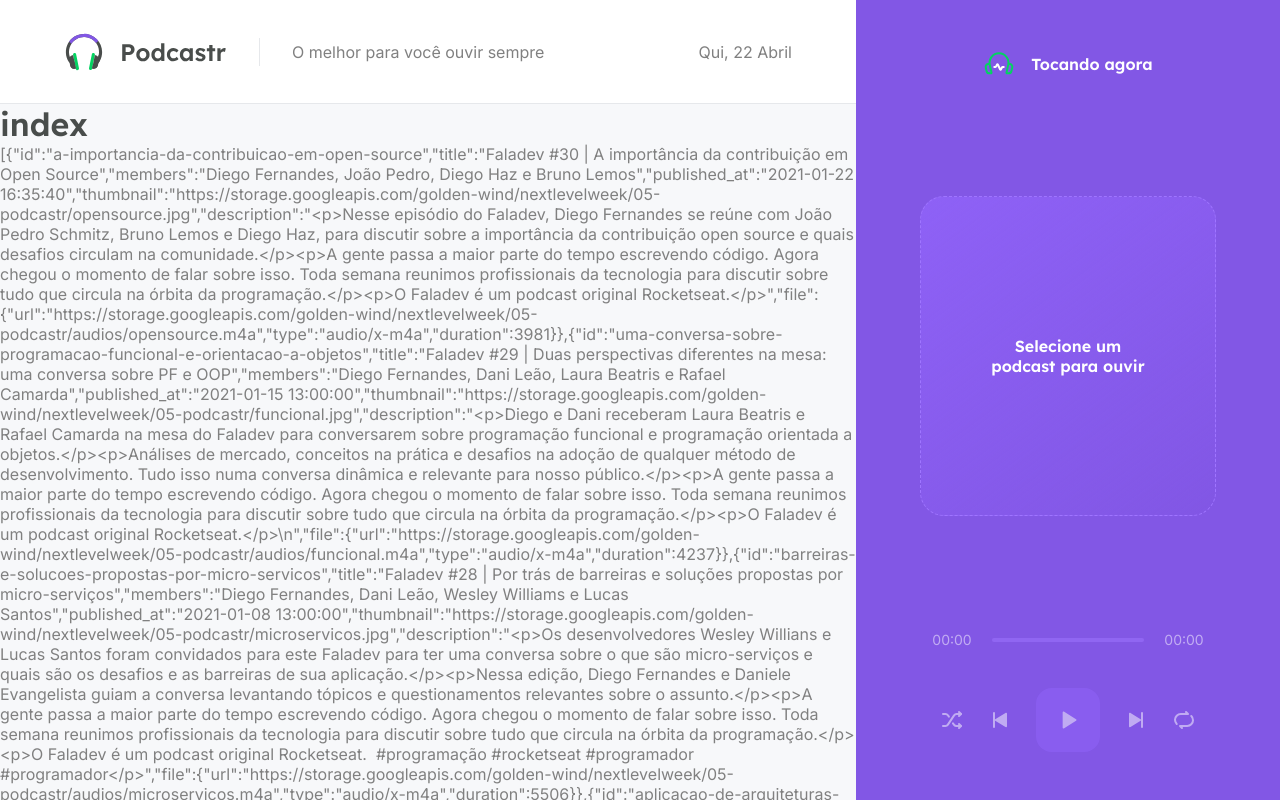
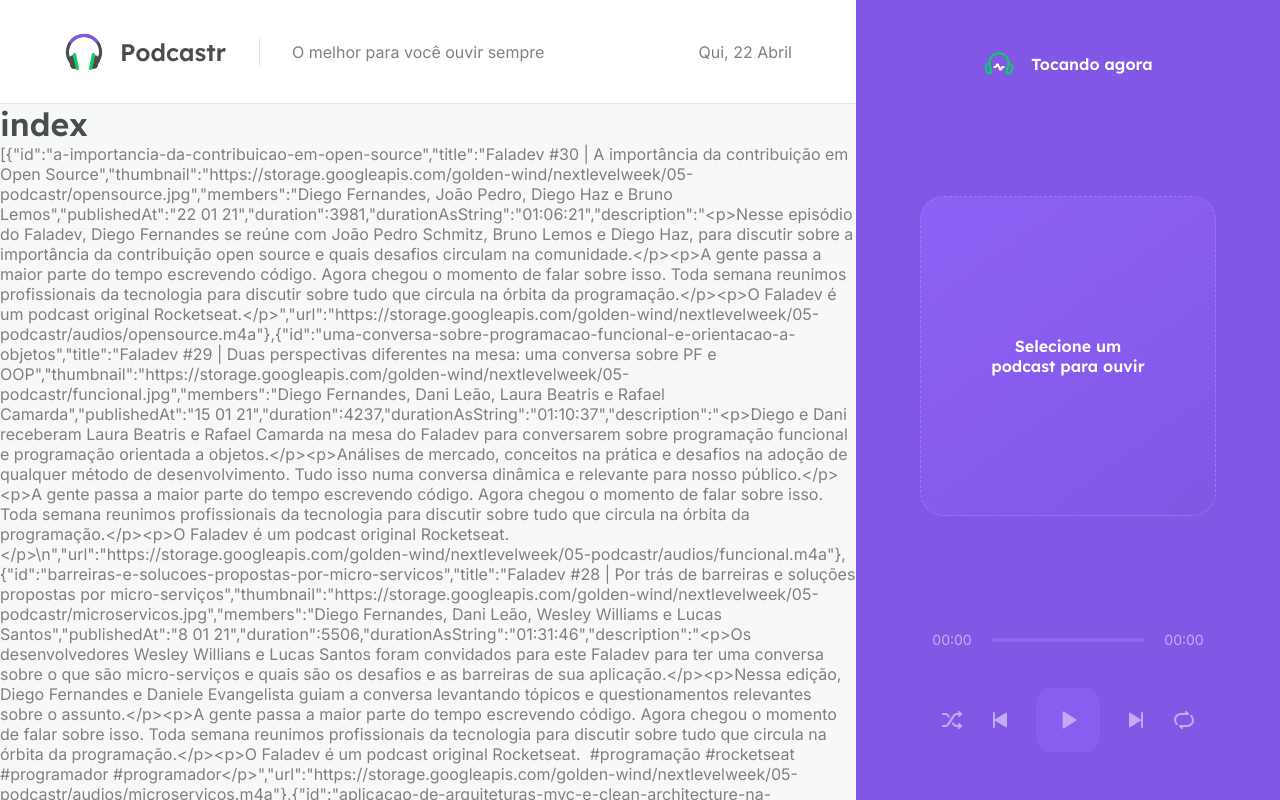
Before and after one commit to lucasbarroso23/nlw5-podcastr, a Next.js app: page / in a window 1280 px wide. Shown: the top 800 px of the page. Built offline with nearby package versions, Linux system fonts and the light colour scheme; data requests are answered from the project's data file.

Commit message:
formatting data and util function

```diff
--- a/package.json
+++ b/package.json
@@ -1,6 +1,7 @@
 {
   "name": "nlw5-podcastr",
   "version": "0.1.0",
+  "type": "module",
   "private": true,
   "scripts": {
     "dev": "next dev",
--- a/src/pages/index.tsx
+++ b/src/pages/index.tsx
@@ -1,10 +1,19 @@
 import { GetStaticProps } from "next";
+import { format, parseISO } from "date-fns";
 import { api } from "../services/api";
+import ptBR from "date-fns/locale/pt-BR";
+import { convertDurationToTimeString } from "../utils/convertDurationToTimeString";
 
 type Episode = {
   id: string;
   title: string;
+  thumbnail: string;
   members: string;
+  publishedAt: string;
+  duration: number;
+  durationAsString: string;
+  description: string;
+  url: string;
 };
 
 type HomeProps = {
@@ -29,9 +38,27 @@
     },
   });
 
+  const episodes = data.map((episode) => {
+    return {
+      id: episode.id,
+      title: episode.title,
+      thumbnail: episode.thumbnail,
+      members: episode.members,
+      publishedAt: format(parseISO(episode.published_at), "d MM yy", {
+        locale: ptBR,
+      }),
+      duration: Number(episode.file.duration),
+      durationAsString: convertDurationToTimeString(
+        Number(episode.file.duration)
+      ),
+      description: episode.description,
+      url: episode.file.url,
+    };
+  });
+
   return {
     props: {
-      episodes: data,
+      episodes,
     },
     revalidate: 60 * 60 * 8,
   };
--- /dev/null
+++ b/src/utils/convertDurationToTimeString.ts
@@ -0,0 +1,11 @@
+export function convertDurationToTimeString(duration: number) {
+  const hours = Math.floor(duration / 3600);
+  const minutes = Math.floor((duration % 3600) / 60);
+  const seconds = duration % 60;
+
+  const timeString = [hours, minutes, seconds]
+    .map((unit) => String(unit).padStart(2, "0"))
+    .join(":");
+
+  return timeString;
+}
```
